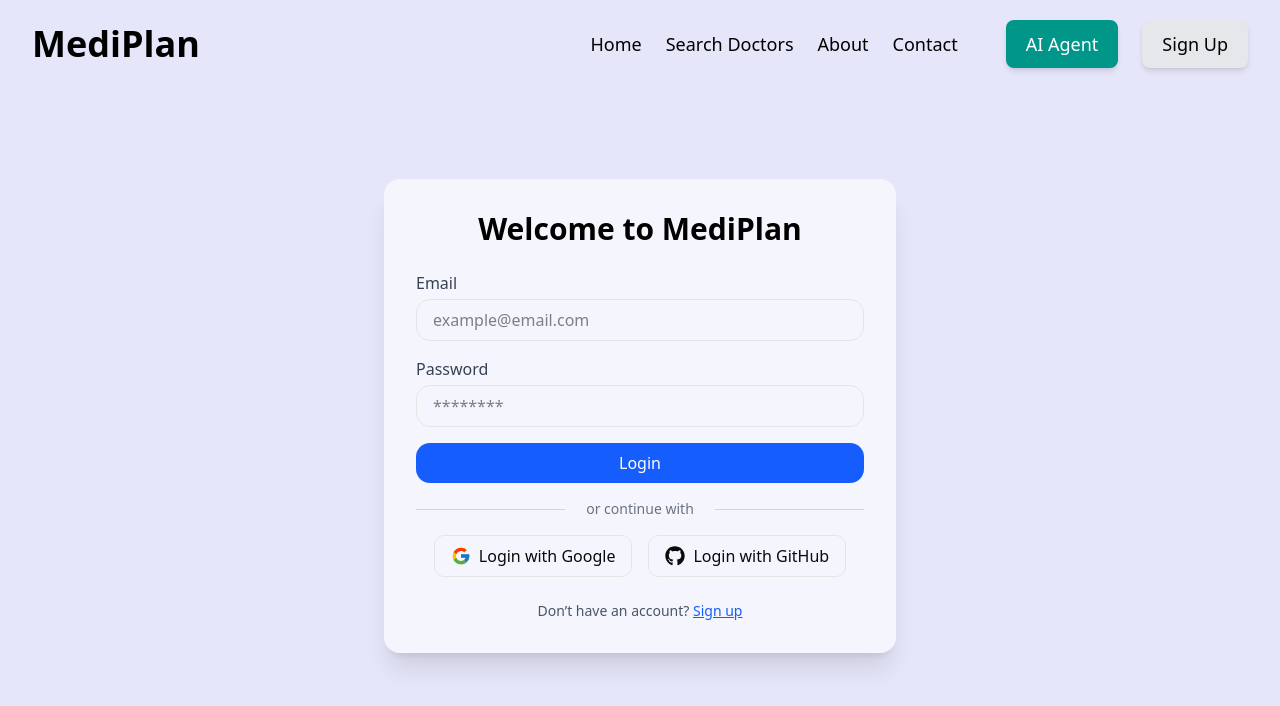
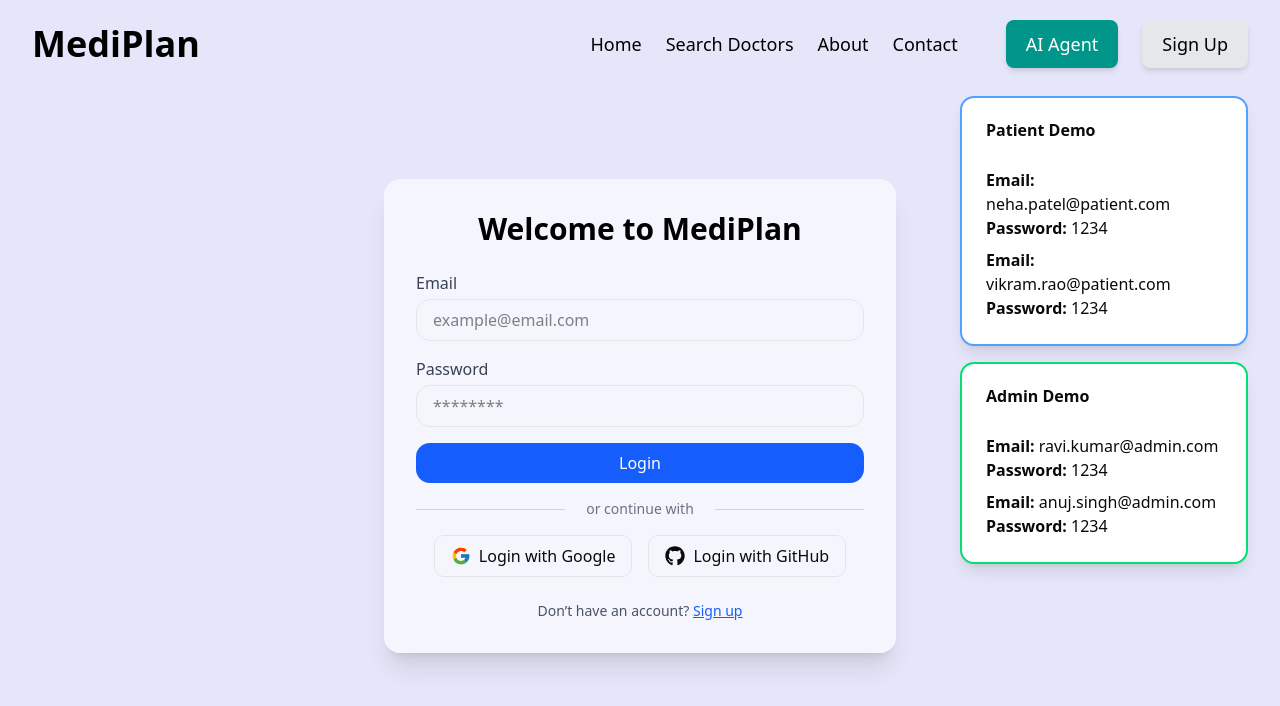
Before and after one commit to Shaanworkspace/MediPlan-Frontend, a React (Vite) app: page /login in a window 1280 px wide. Shown: the top 706 px of the page. Built offline with nearby package versions, Linux system fonts and the light colour scheme.

Commit message:
Admin and patient credential added for demo

```diff
--- a/src/MyComponents/Pages/LoginForm.jsx
+++ b/src/MyComponents/Pages/LoginForm.jsx
@@ -5,7 +5,7 @@ import { FaGithub } from "react-icons/fa";
 import HomePageHeader from "../UI/HomePageHeader";
 import axios from "axios";
 import HomeHeader from "../UI/HomeHeader";
-
+import { Card, CardContent, CardHeader, CardTitle } from "@/components/ui/card";
 const LoginForm = () => {
     const [formData, setFormData] = useState({
         email: '',
@@ -78,6 +78,43 @@ const LoginForm = () => {
 
     return (
         <div className="bg-[#E6E6FA]">
+            {/* Floating demo credentials */}
+            <div className="fixed top-24 right-8 z-50 flex flex-col gap-4">
+                <Card className="w-72 shadow-lg border-blue-400 border-2">
+                    <CardHeader>
+                        <CardTitle>Patient Demo</CardTitle>
+                    </CardHeader>
+                    <CardContent>
+                        <div className="mb-2">
+                            <span className="font-semibold">Email:</span> neha.patel@patient.com
+                            <br />
+                            <span className="font-semibold">Password:</span> 1234
+                        </div>
+                        <div>
+                            <span className="font-semibold">Email:</span> vikram.rao@patient.com
+                            <br />
+                            <span className="font-semibold">Password:</span> 1234
+                        </div>
+                    </CardContent>
+                </Card>
+                <Card className="w-72 shadow-lg border-green-400 border-2">
+                    <CardHeader>
+                        <CardTitle>Admin Demo</CardTitle>
+                    </CardHeader>
+                    <CardContent>
+                        <div className="mb-2">
+                            <span className="font-semibold">Email:</span> ravi.kumar@admin.com
+                            <br />
+                            <span className="font-semibold">Password:</span> 1234
+                        </div>
+                        <div>
+                            <span className="font-semibold">Email:</span> anuj.singh@admin.com
+                            <br />
+                            <span className="font-semibold">Password:</span> 1234
+                        </div>
+                    </CardContent>
+                </Card>
+            </div>
             {/* Navbar */}
             <div className="fixed top-0 left-0 w-full z-1">
                 <HomeHeader />
```
